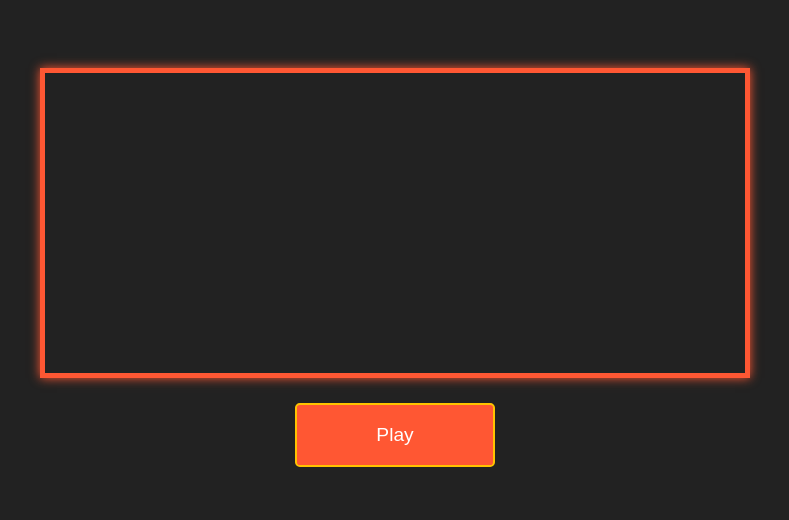
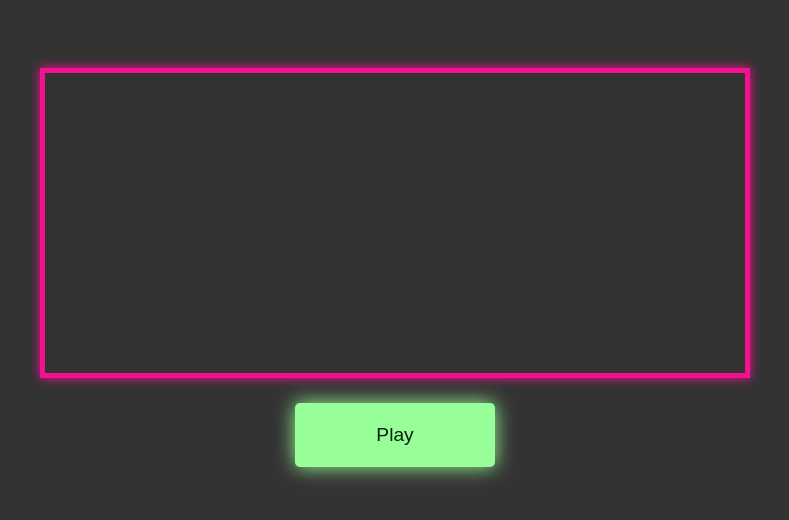
Before and after one commit to alexa-whitney/ACS4310-Friendships-Audio-Viz, a plain HTML site: page index.html in a window 1280 px wide. Shown: the part 128-648 px from the top of the page, without its empty margins (245-1034 px from the left). Drawn offline with Linux system fonts and the light colour scheme.

Commit message:
Updated styling

```diff
--- a/index.html
+++ b/index.html
@@ -6,11 +6,14 @@
     <meta name="viewport" content="width=device-width, initial-scale=1.0" />
     <title>Friendships Audio Visualizer</title>
     <style>
-        body, html {
+      body,
+      html {
         height: 100%;
-          background: #222; /* Dark background */
+        position: relative;
+        background: #333; /* Dark background */
         color: #fff; /* Light text color */
-          font-family: 'Arial', sans-serif; /* Setting a font */
+        font-family: "Arial", sans-serif; /* Setting a font */
+        overflow: hidden; /* Hide overflowed content */
       }
 
       body {
@@ -18,11 +21,12 @@
         justify-content: center;
         align-items: center;
         flex-direction: column;
+        z-index: 1; /* Ensure the body content displays above the border */
       }
 
       #canvas {
-          border: 5px solid #FF5733; /* Vibrant border color */
-          box-shadow: 0 0 10px #FF5733; /* Add some shadow for 3D effect */
+        border: 5px solid #f51092; /* Blue border color */
+        box-shadow: 0 0 10px #f51092; /* Add some shadow for 3D effect */
       }
 
       button {
@@ -30,15 +34,16 @@
         padding: 1em;
         width: 200px;
         border-radius: 0.25em;
-          border: 2px solid #FFC300; /* Bright border color */
-          background: #FF5733; /* Vibrant background */
-          color: #fff; /* Light text color */
+        border: 2px solid #98ff98; /* Bright border color */
+        box-shadow: 0 0 20px #98ff98;
+        background: #98ff98; /* Vibrant background */
+        color: #012407; /* Light text color */
         font-size: 1.2em; /* Increase font size */
         transition: background 0.3s, transform 0.3s; /* Add transitions for interactivity */
       }
 
       button:hover {
-          background: #FFC300; /* Change color on hover */
+        background: #ffc300; /* Change color on hover */
         transform: scale(1.1); /* Slightly enlarge the button on hover */
       }
 
@@ -46,7 +51,6 @@
         transform: scale(0.9); /* Shrink the button when clicked */
       }
     </style>
-
   </head>
   <body>
     <canvas id="canvas" width="700" height="300"></canvas>
```
Lines whose indentation alone changed are shown as unchanged.
